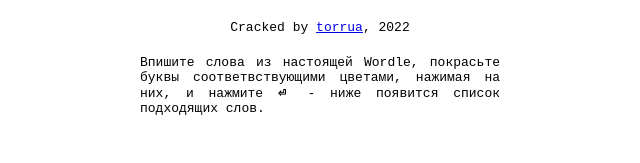
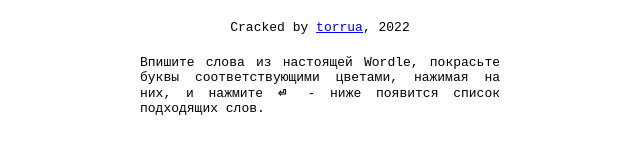
Before and after one commit to torrua/wordle-cracker, a plain HTML site: page index.html in a window 1280 px wide. Shown: the top 163 px of the page, 320-960 px from the left. Drawn offline with Linux system fonts and the light colour scheme.

Commit message:
Fix mistake in description

```diff
--- a/index.html
+++ b/index.html
@@ -8,7 +8,7 @@
 </head>
 <body>
     <div class="header">Cracked by <a href="https://github.com/torrua/wordle-cracker">torrua</a>, <script type="text/javascript">var year = new Date();document.write(year.getFullYear());</script> </div>
-    <div class="description">Впишите слова из настоящей Wordle, покрасьте буквы соответвствующими цветами, нажимая на них, и нажмите <b>⏎</b> - ниже появится список подходящих слов.</div>
+    <div class="description">Впишите слова из настоящей Wordle, покрасьте буквы соответствующими цветами, нажимая на них, и нажмите <b>⏎</b> - ниже появится список подходящих слов.</div>
     <div class="board" id='board'></div>
     <div class="keyboard" id="kb"></div>
     <div class="suggestions" id="sg"></div>
```
